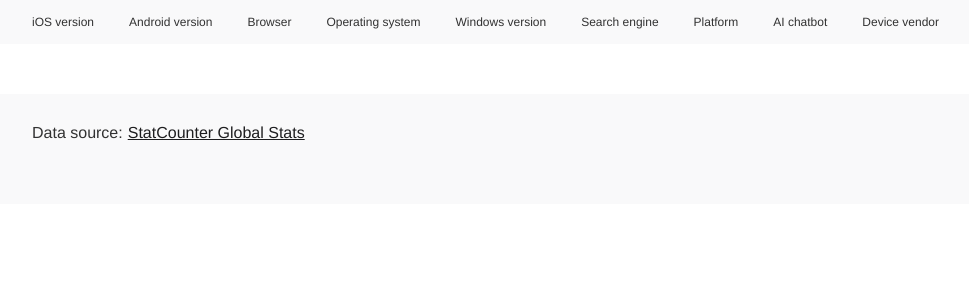
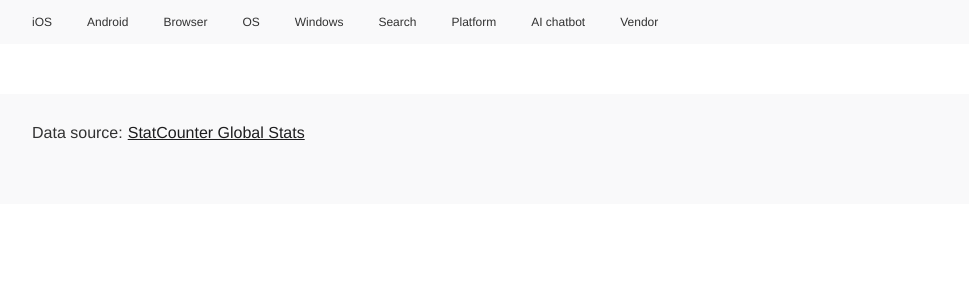
Before and after one commit to probabilistic-cat/stats, a Symfony app: template templates/layout.html.twig in a window 1280 px wide. Shown: the top 300 px of the page, without its empty margins (8-977 px from the left). Run offline with Twig, Linux system fonts and the light colour scheme; the template is opened without the code that fills it, so the values that code supplies are empty; some libraries are stand-ins or nearby versions.

Commit message:
Visual fixes.

```diff
--- a/src/Profile/BrowserProfile.php
+++ b/src/Profile/BrowserProfile.php
@@ -60,7 +60,7 @@ class BrowserProfile extends BaseProfile
         'Openwave' => '#ba94c8',
         'Opera' => ColorHelper::SYSTEM_RED,
         'QQ Browser' => ColorHelper::SYSTEM_BLUE,
-        'Safari' => ColorHelper::OTHER,
+        'Safari' => ColorHelper::SYSTEM_GRAY,
         'Samsung Internet' => ColorHelper::SYSTEM_PURPLE,
         'Samsung' => ColorHelper::SYSTEM_PURPLE,
         'Silk' => ColorHelper::SYSTEM_ORANGE,
--- a/src/Profile/IosVersionProfile.php
+++ b/src/Profile/IosVersionProfile.php
@@ -27,7 +27,6 @@ class IosVersionProfile extends BaseProfile
     ];
 
     public string $prefix = 'iOS ';
-    public bool $keepPrefix = true;
 
     public string $nameSeparator = '.';
 
--- a/templates/header.html.twig
+++ b/templates/header.html.twig
@@ -1,15 +1,15 @@
 {% block header %}
 <div class="header">
     <div class="links">
-        <a href="{{ path('app_ios_version_all') }}">iOS version</a>
-        <a href="{{ path('app_android_version_all') }}">Android version</a>
+        <a href="{{ path('app_ios_version_all') }}">iOS</a>
+        <a href="{{ path('app_android_version_all') }}">Android</a>
         <a href="{{ path('app_browser_all') }}">Browser</a>
-        <a href="{{ path('app_os_all') }}">Operating system</a>
-        <a href="{{ path('app_windows_desktop') }}">Windows version</a>
-        <a href="{{ path('app_search_engine_all') }}">Search engine</a>
+        <a href="{{ path('app_os_all') }}">OS</a>
+        <a href="{{ path('app_windows_desktop') }}">Windows</a>
+        <a href="{{ path('app_search_engine_all') }}">Search</a>
         <a href="{{ path('app_platform_all') }}">Platform</a>
         <a href="{{ path('app_ai_chatbot_all') }}">AI chatbot</a>
-        <a href="{{ path('app_vendor_all') }}">Device vendor</a>
+        <a href="{{ path('app_vendor_all') }}">Vendor</a>
     </div>
 </div>
 {% endblock %}
```
